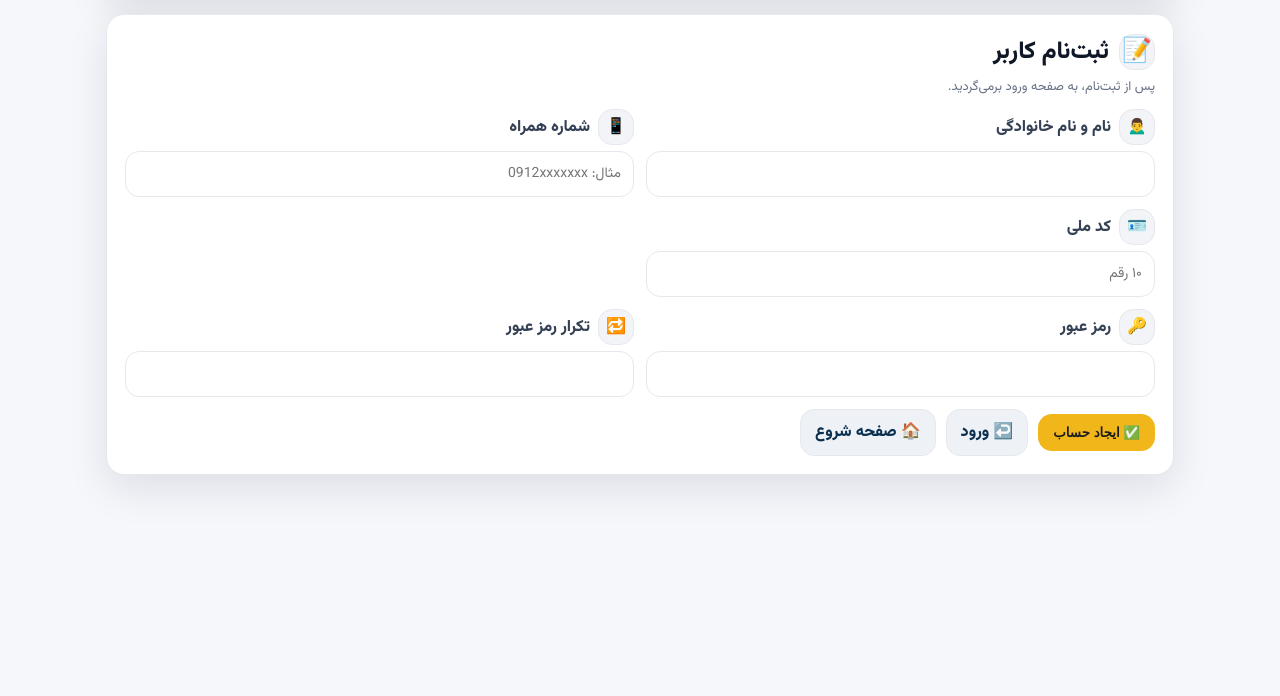
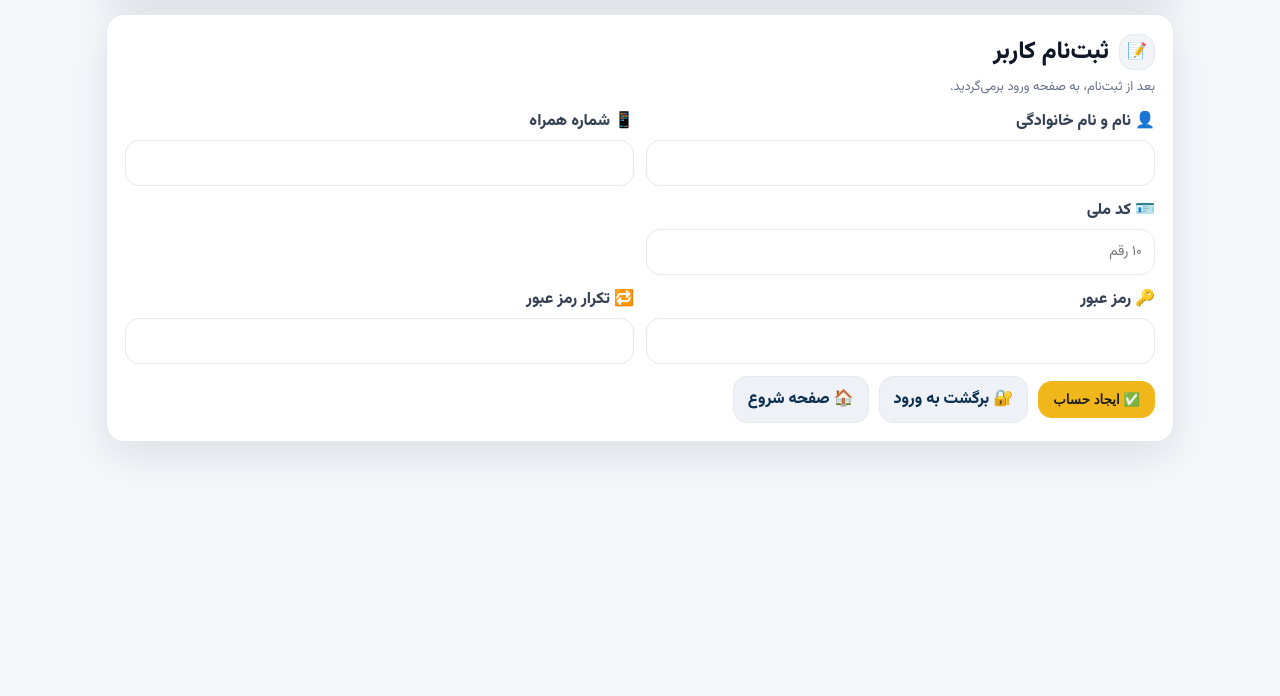
Before and after one commit to hadibagherian4-sudo/nexa-ashora, a FastAPI app: page /register in a window 1280 px wide. Shown: the part 96-792 px from the top of the page. Run offline with FastAPI, Linux system fonts and the light colour scheme; parts of the project's set-up code (start-up, migrations or seed data) failed here and were passed over.

Commit message:
Update register.html

```diff
--- a/app/templates/register.html
+++ b/app/templates/register.html
@@ -1,47 +1,50 @@
 {% extends "base.html" %}
 {% block content %}
 <div class="card">
-  <h2 class="h-title"><span class="icon">📝</span> ثبت‌نام کاربر</h2>
-  <div class="muted">پس از ثبت‌نام، به صفحه ورود برمی‌گردید.</div>
+  <div class="h-title">
+    <span class="icon">📝</span>
+    <h2 style="margin:0;">ثبت‌نام کاربر</h2>
+  </div>
+  <div class="muted">بعد از ثبت‌نام، به صفحه ورود برمی‌گردید.</div>
 
   {% if error %}
-    <div class="error">⚠️ {{ error }}</div>
+    <div class="error">{{ error }}</div>
   {% endif %}
 
-  <form method="post" action="/register">
+  <form method="post" action="/signup">
     <div class="row">
       <div>
-        <label><span class="icon">🙍‍♂️</span> نام و نام خانوادگی</label>
+        <label>👤 نام و نام خانوادگی</label>
         <input name="name" required>
       </div>
       <div>
-        <label><span class="icon">📱</span> شماره همراه</label>
-        <input name="phone" placeholder="مثال: 0912xxxxxxx" required>
+        <label>📱 شماره همراه</label>
+        <input name="phone" required>
       </div>
     </div>
 
     <div class="row">
       <div>
-        <label><span class="icon">🪪</span> کد ملی</label>
-        <input name="nid" placeholder="۱۰ رقم" required>
+        <label>🪪 کد ملی</label>
+        <input name="nid" required placeholder="۱۰ رقم">
       </div>
       <div></div>
     </div>
 
     <div class="row">
       <div>
-        <label><span class="icon">🔑</span> رمز عبور</label>
+        <label>🔑 رمز عبور</label>
         <input type="password" name="password1" required>
       </div>
       <div>
-        <label><span class="icon">🔁</span> تکرار رمز عبور</label>
+        <label>🔁 تکرار رمز عبور</label>
         <input type="password" name="password2" required>
       </div>
     </div>
 
     <div class="actions">
       <button class="btn" type="submit">✅ ایجاد حساب</button>
-      <a class="btn secondary" href="/login">↩️ ورود</a>
+      <a class="btn secondary" href="/login">🔐 برگشت به ورود</a>
       <a class="btn secondary" href="/start">🏠 صفحه شروع</a>
     </div>
   </form>
```
